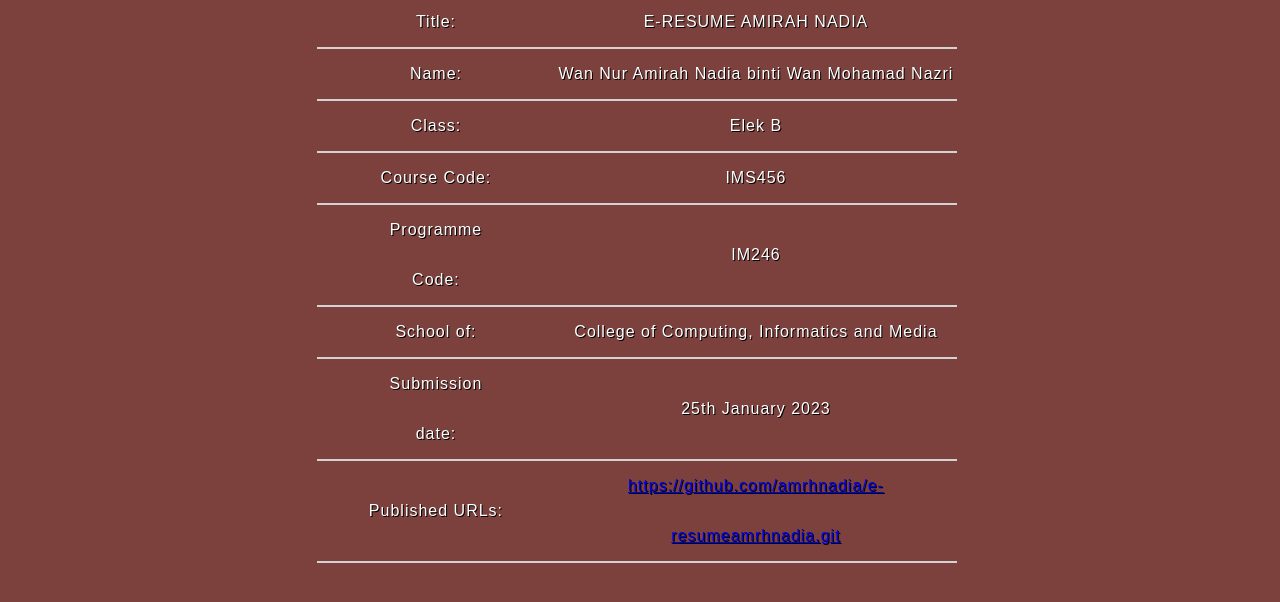
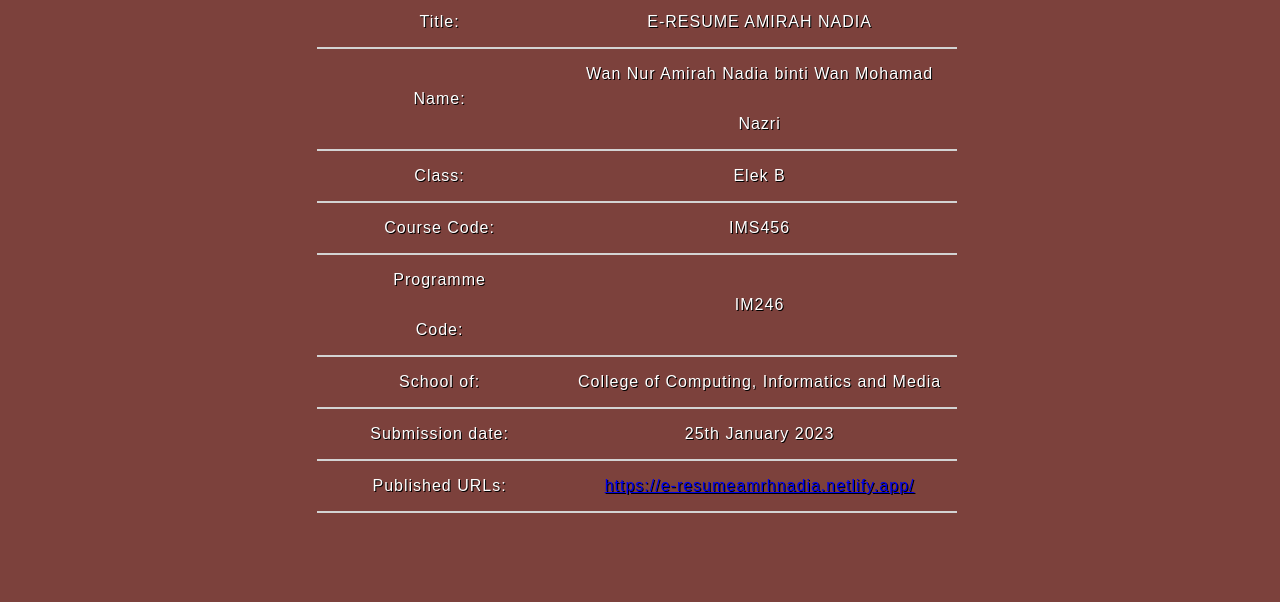
Before and after one commit to amrhnadia/e-resumeamrhnadia1, a plain HTML site: page coverpage.html in a window 1280 px wide. Shown: the part 198-800 px from the top of the page. Drawn offline with Linux system fonts and the light colour scheme.

Commit message:
Add files via upload

```diff
--- a/coverpage.html
+++ b/coverpage.html
@@ -107,7 +107,7 @@
 
             <tr>
                 <td>Published URLs:</td>
-                <td><a href="https://github.com/amrhnadia/e-resumeamrhnadia.git">https://github.com/amrhnadia/e-resumeamrhnadia.git</a></td>
+                <td><a href="https://e-resumeamrhnadia.netlify.app/">https://e-resumeamrhnadia.netlify.app/</a></td>
             </tr>
         </table>
     </div>
```
